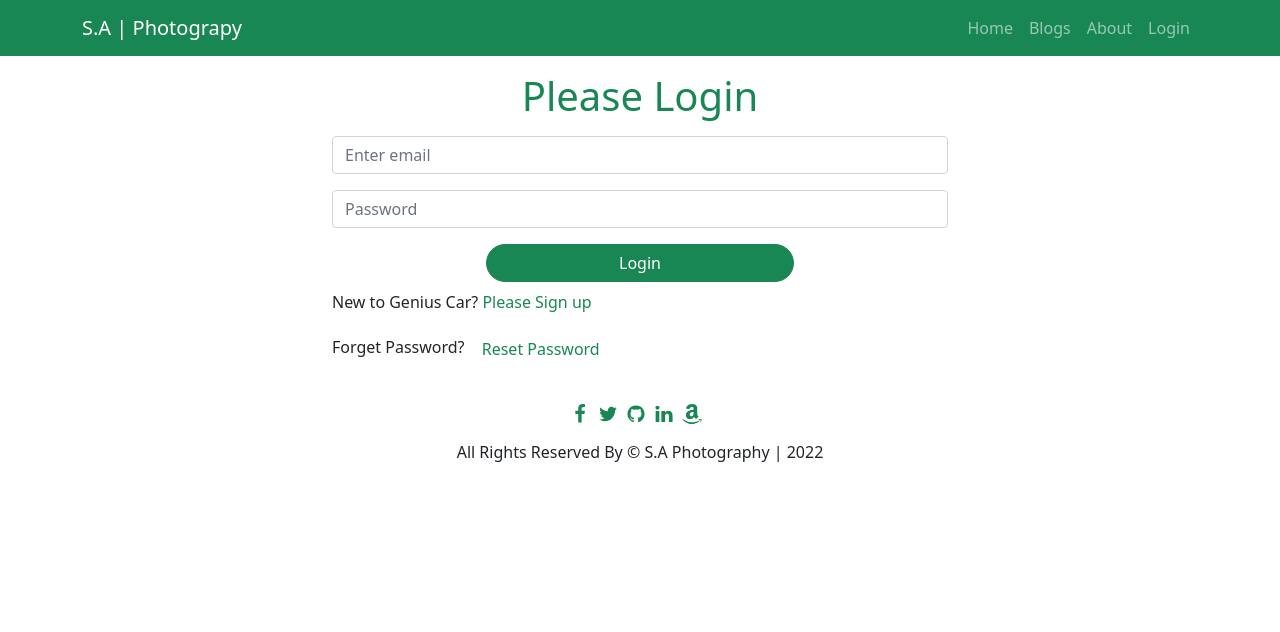
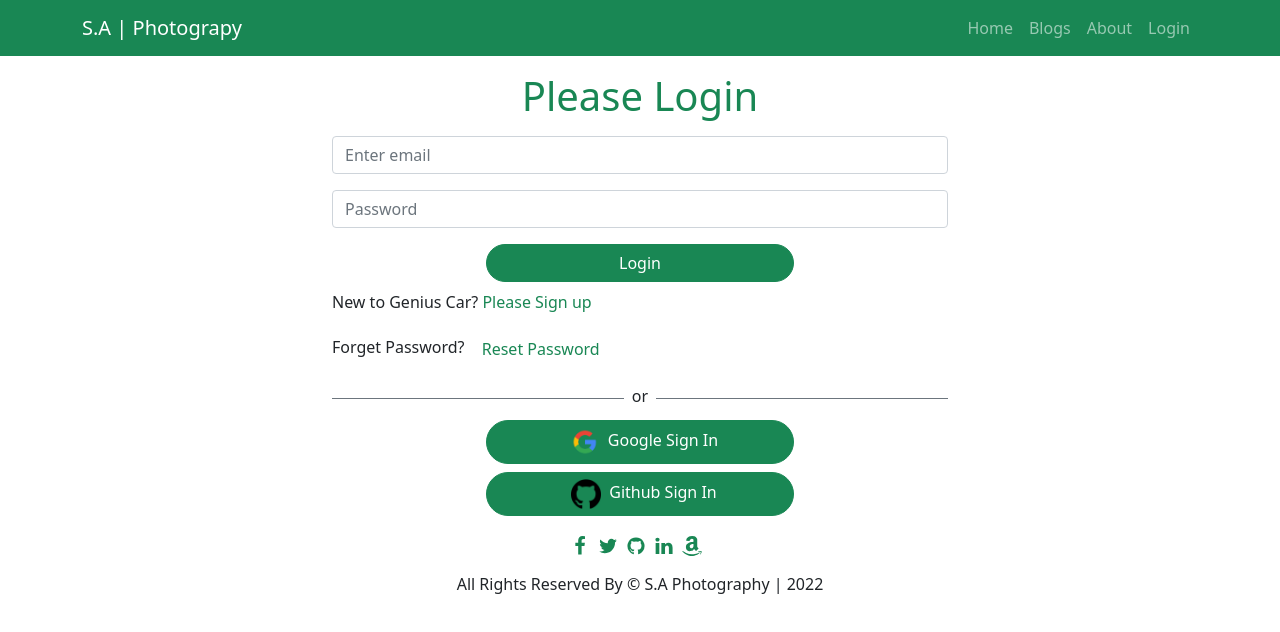
Before and after one commit to shoumikahmed/independent-service-provider-assignment10, a React (Create React App) app: page /login in a window 1280 px wide. Shown: the top 632 px of the page. Built offline with nearby package versions, Linux system fonts and the light colour scheme; no server answers.

Commit message:
social login component works added

```diff
--- a/src/Pages/Login/Login/Login.js
+++ b/src/Pages/Login/Login/Login.js
@@ -5,6 +5,8 @@
 import auth from '../../../firebase.init';
 import { ToastContainer, toast } from 'react-toastify';
 import 'react-toastify/dist/ReactToastify.css';
+import Loading from '../../Shared/Loading/Loading';
+import SocialLogin from '../SocialLogin/SocialLogin';
 
 
 const Login = () => {
@@ -35,6 +37,7 @@
             navigate(from);
         }
     }, [user]);
+
 
     const handleEmailChange = event => {
         const emailRegex = /\S+@\S+\.\S+/;
@@ -95,7 +98,7 @@
             </Form>
             <p className='mt-2'>New to Genius Car? <Link to='/signup' className='text-success pe-auto text-decoration-none' >Please Sign up</Link></p>
             <p className='mt-2'>Forget Password? <button className='btn btn-link text-success pe-auto text-decoration-none' >Reset Password</button></p>
-
+            <SocialLogin></SocialLogin>
         </div>
     );
 };
--- a/src/Pages/Login/Signup/Signup.js
+++ b/src/Pages/Login/Signup/Signup.js
@@ -5,6 +5,7 @@
 import auth from '../../../firebase.init';
 import { ToastContainer, toast } from 'react-toastify';
 import 'react-toastify/dist/ReactToastify.css';
+import SocialLogin from '../SocialLogin/SocialLogin';
 
 
 const Signup = () => {
@@ -109,6 +110,7 @@
                 <ToastContainer />
             </Form>
             <p className='mt-2 text-center'>Already have an account? <Link to='/login' className='text-success pe-auto text-decoration-none'>Please Login</Link></p>
+            <SocialLogin></SocialLogin>
         </div>
     );
 };
--- a/src/Pages/Login/SocialLogin/SocialLogin.js
+++ b/src/Pages/Login/SocialLogin/SocialLogin.js
@@ -1,9 +1,50 @@
 import React from 'react';
+import google from '../../../images/social/google.png'
+import github from '../../../images/social/github.png'
+import { useSignInWithGithub, useSignInWithGoogle } from 'react-firebase-hooks/auth';
+import auth from '../../../firebase.init';
+import { useNavigate } from 'react-router-dom';
+import Loading from '../../Shared/Loading/Loading';
 
 const SocialLogin = () => {
+    const [signInWithGoogle, user, loading, error] = useSignInWithGoogle(auth);
+    const [signInWithGithub, githubUser, githubLoading, githubError] = useSignInWithGithub(auth);
+    const navigate = useNavigate()
+
+    let errorElement;
+
+    if (loading || githubLoading) {
+        return <Loading></Loading>
+    }
+
+    if (error || githubError) {
+        errorElement = <p className='text-danger'>Error: {error?.message} {githubError?.message}</p>
+    }
+
+    if (user || githubUser) {
+        navigate('/home')
+    }
+
     return (
         <div>
-
+            <div>
+                <div className='d-flex align-items-center'>
+                    <div style={{ height: '1px' }} className='bg-secondary w-50'></div>
+                    <div className='px-2 mb-1'>or</div>
+                    <div style={{ height: '1px' }} className='bg-secondary w-50'></div>
+                </div>
+                {errorElement}
+                <div className='mt-2'>
+                    <button onClick={() => signInWithGoogle()} className='btn btn-success rounded-pill w-50 d-block mx-auto my-2'>
+                        <img style={{ height: '30px' }} className='px-2' src={google} alt="" />
+                        Google Sign In
+                    </button>
+                    <button onClick={() => signInWithGithub()} className='btn btn-success rounded-pill w-50 d-block mx-auto'>
+                        <img style={{ height: '30px' }} className='px-2' src={github} alt="" />
+                        Github Sign In
+                    </button>
+                </div>
+            </div>
         </div>
     );
 };
```
Also changed, not shown: src/images/social/github.png (added), src/images/social/google.png (added).
